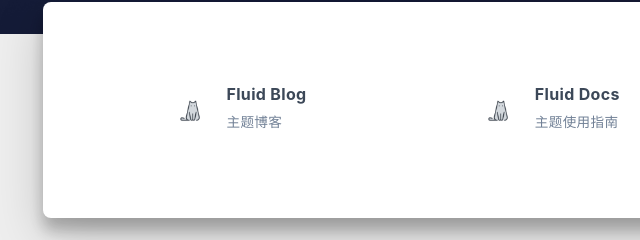
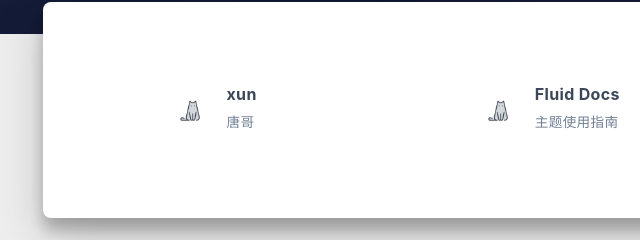
Before and after one commit to ly1-boop/ly1-boop.github.io, a plain HTML site: page links/index.html in a window 1280 px wide. Shown: the part 446-686 px from the top of the page, 42-682 px from the left. Drawn offline with nearby package versions, Linux system fonts and the light colour scheme; some packages are replaced by stand-ins of ours; a script that the page names is missing; a small style sheet from the web is missing.

Commit message:
Site updated: 2024-07-14 12:10:53

```diff
--- a/links/index.html
+++ b/links/index.html
@@ -230,17 +230,17 @@
 
 
     <div class="card col-lg-4 col-md-6 col-sm-12">
-      <a href="https://hexo.fluid-dev.com/" class="card-body hover-with-bg" target="_blank" rel="noopener">
+      <a href="https://sjl050511.github.io/" class="card-body hover-with-bg" target="_blank" rel="noopener">
         <div class="card-content">
 
             <div class="link-avatar my-auto">
-              <img src="/img/favicon.png" srcset="/img/loading.gif" lazyload alt="Fluid Blog"
+              <img src="/img/favicon.png" srcset="/img/loading.gif" lazyload alt="xun"
                    onerror="this.onerror=null; this.src=this.srcset='/img/avatar.png'"/>
             </div>
 
           <div class="link-text">
-            <div class="link-title">Fluid Blog</div>
-            <div class="link-intro">主题博客</div>
+            <div class="link-title">xun</div>
+            <div class="link-intro">唐哥</div>
           </div>
         </div>
       </a>
```
